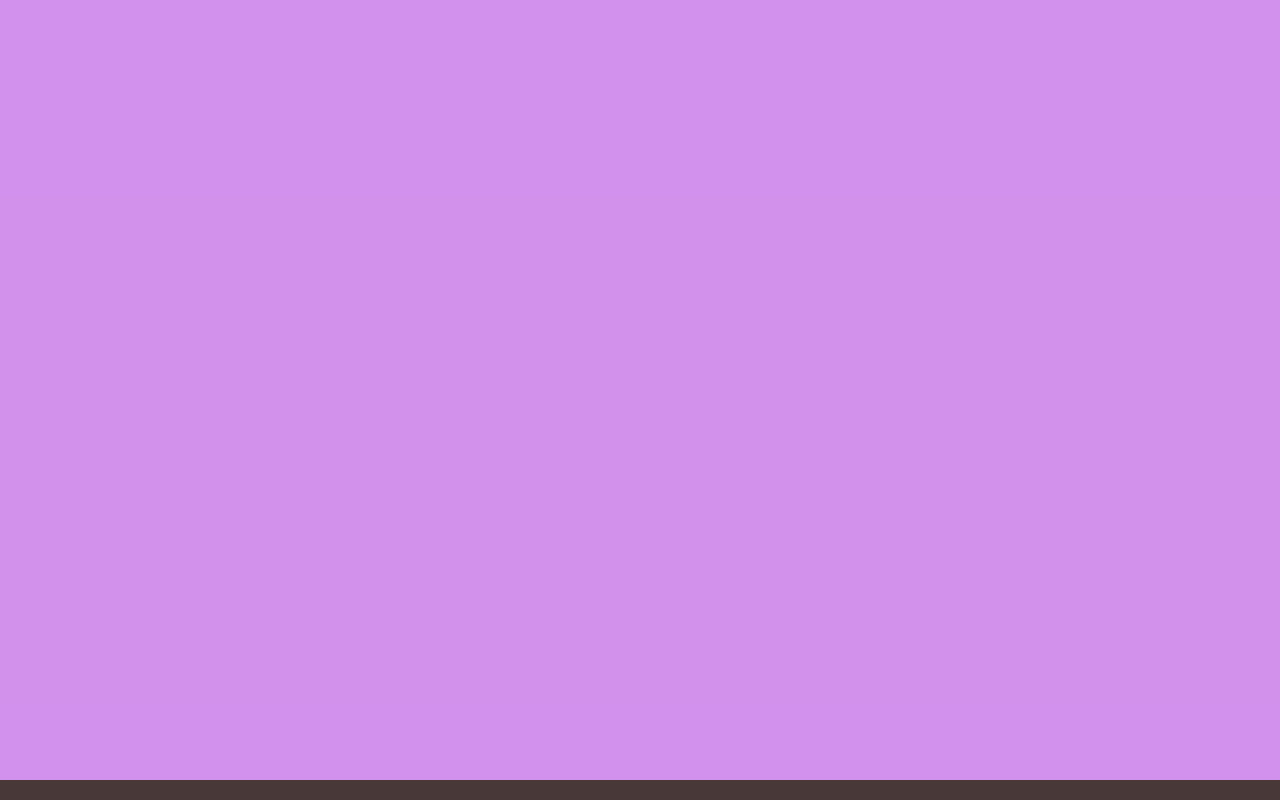
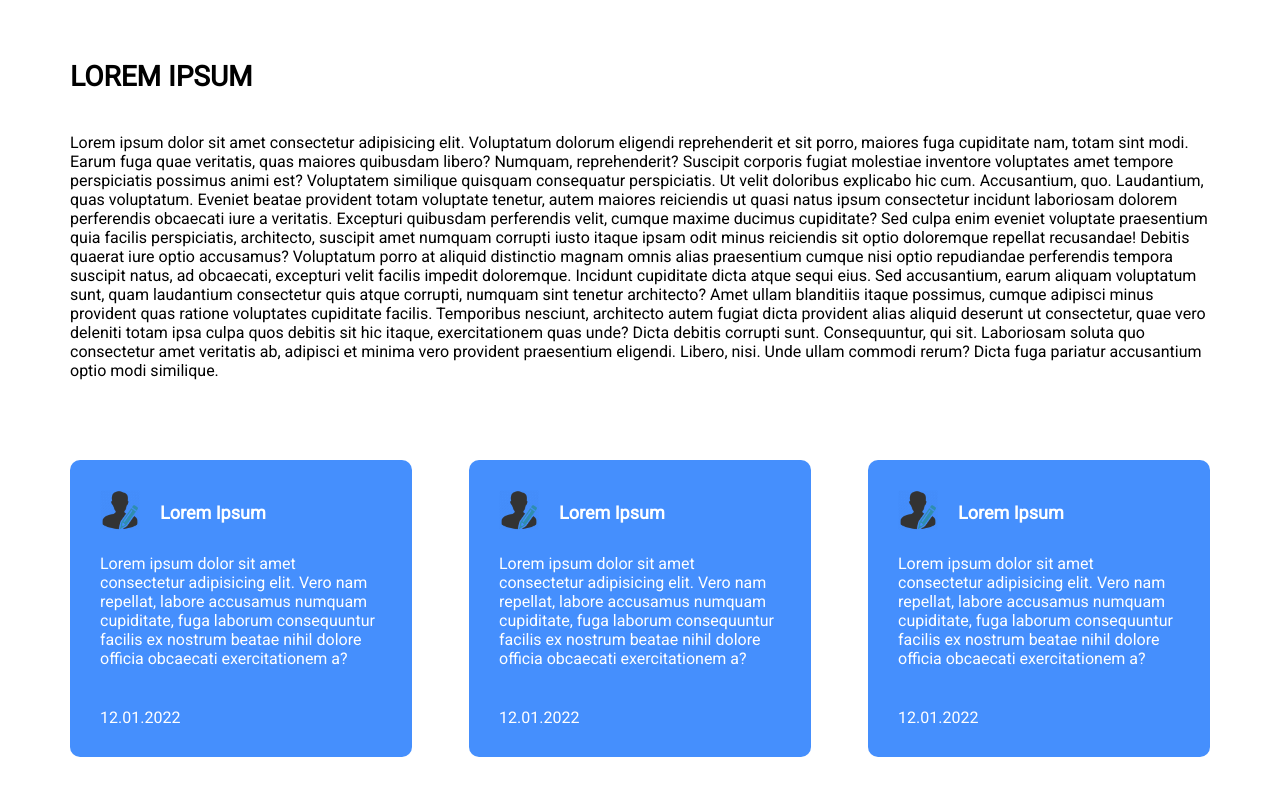
Before and after one commit to dworker863/stroy-site, a Next.js app: page / in a window 1280 px wide. Shown: the part 820-1620 px from the top of the page. Built offline with nearby package versions, Linux system fonts and the light colour scheme.

Commit message:
Added CardReview component

```diff
--- /dev/null
+++ b/components/Blocks/CardReview/CardReview.tsx
@@ -0,0 +1,37 @@
+import Image from 'next/image';
+import React, { FC } from 'react';
+import {
+  StyledAuthorName,
+  StyledAuthorPhoto,
+  StyledCardAuthor,
+  StyledCardDate,
+  StyledCardMessage,
+  StyledCardReview,
+} from './StyledCardReview';
+
+const CardReview: FC = () => {
+  return (
+    <StyledCardReview>
+      <StyledCardAuthor>
+        <StyledAuthorPhoto>
+          <Image
+            src="/images/author-photo.png"
+            alt="Author"
+            width={40}
+            height={40}
+          />
+        </StyledAuthorPhoto>
+        <StyledAuthorName>Lorem ipsum</StyledAuthorName>
+      </StyledCardAuthor>
+      <StyledCardMessage>
+        Lorem ipsum dolor sit amet consectetur adipisicing elit. Vero nam
+        repellat, labore accusamus numquam cupiditate, fuga laborum consequuntur
+        facilis ex nostrum beatae nihil dolore officia obcaecati exercitationem
+        a?
+      </StyledCardMessage>
+      <StyledCardDate>12.01.2022</StyledCardDate>
+    </StyledCardReview>
+  );
+};
+
+export default CardReview;
--- /dev/null
+++ b/components/Blocks/CardReview/StyledCardReview.ts
@@ -0,0 +1,34 @@
+import styled from 'styled-components';
+
+export const StyledCardReview = styled.div`
+  display: flex;
+  flex-direction: column;
+  width: 30%;
+  padding: 30px;
+  border-radius: 10px;
+  color: #fff;
+  background-color: ${({ theme }) => theme.colors.secondary};
+`;
+
+export const StyledCardAuthor = styled.div`
+  display: flex;
+  align-items: center;
+  margin-bottom: 20px;
+`;
+
+export const StyledCardStars = styled.div``;
+
+export const StyledAuthorName = styled.h3`
+  text-transform: capitalize;
+  font-size: 18px;
+`;
+
+export const StyledAuthorPhoto = styled.div`
+  margin-right: 20px;
+`;
+
+export const StyledCardMessage = styled.p`
+  margin-bottom: 40px;
+`;
+
+export const StyledCardDate = styled.p``;
--- a/components/Blocks/Container/Container.tsx
+++ b/components/Blocks/Container/Container.tsx
@@ -1,8 +1,9 @@
-import React, { ReactNode } from 'react';
+import React, { FC, ReactNode } from 'react';
+import { IContainer } from './IContainer';
 import { StyledContainer } from './StyledContainer';
 
-const Container = ({ children }: { children: ReactNode }) => {
-  return <StyledContainer>{children}</StyledContainer>;
+const Container: FC<IContainer> = ({ children, column }) => {
+  return <StyledContainer column={column}>{children}</StyledContainer>;
 };
 
 export default Container;
--- /dev/null
+++ b/components/Blocks/Container/IContainer.ts
@@ -0,0 +1,10 @@
+import React from 'react';
+
+export interface IContainer {
+  children: React.ReactNode;
+  column?: boolean;
+}
+
+export interface IStyledContainer {
+  column?: boolean;
+}
--- a/components/Blocks/Container/StyledContainer.ts
+++ b/components/Blocks/Container/StyledContainer.ts
@@ -1,10 +1,17 @@
-import styled from 'styled-components';
+import styled, { css } from 'styled-components';
+import { IContainer } from './IContainer';
 
-export const StyledContainer = styled.div`
+export const StyledContainer = styled.div<IContainer>`
   display: flex;
   justify-content: space-between;
   width: 1320px;
   margin: 0 auto;
+
+  ${({ column }) =>
+    column &&
+    css`
+      flex-direction: column;
+    `}
 
   @media (max-width: 1400px) {
     width: 1140px;
--- a/pages/StyledHome.ts
+++ b/pages/StyledHome.ts
@@ -1,6 +1,22 @@
 import styled from 'styled-components';
 
 export const StyledHome = styled.main`
-  height: 100vh;
-  background-color: #c573e7c7;
+  padding-top: 80px;
+  padding-bottom: 120px;
 `;
+
+export const StyledHomeTitle = styled.h2`
+  text-transform: uppercase;
+  font-size: 28px;
+  margin-top: 0;
+  margin-bottom: 40px;
+`;
+
+export const StyledHomeDesc = styled.p`
+  margin-bottom: 80px;
+`;
+
+export const StyledReviews = styled.div`
+  display: flex;
+  justify-content: space-between;
+`;
--- a/pages/index.tsx
+++ b/pages/index.tsx
@@ -1,5 +1,54 @@
-import { StyledHome } from './StyledHome';
+import CardReview from '../components/Blocks/CardReview/CardReview';
+import Container from '../components/Blocks/Container/Container';
+import {
+  StyledHome,
+  StyledHomeDesc,
+  StyledHomeTitle,
+  StyledReviews,
+} from './StyledHome';
 
 export default function Home() {
-  return <StyledHome>Main</StyledHome>;
+  return (
+    <StyledHome>
+      <Container column>
+        <StyledHomeTitle>Lorem ipsum</StyledHomeTitle>
+        <StyledHomeDesc>
+          Lorem ipsum dolor sit amet consectetur adipisicing elit. Voluptatum
+          dolorum eligendi reprehenderit et sit porro, maiores fuga cupiditate
+          nam, totam sint modi. Earum fuga quae veritatis, quas maiores
+          quibusdam libero? Numquam, reprehenderit? Suscipit corporis fugiat
+          molestiae inventore voluptates amet tempore perspiciatis possimus
+          animi est? Voluptatem similique quisquam consequatur perspiciatis. Ut
+          velit doloribus explicabo hic cum. Accusantium, quo. Laudantium, quas
+          voluptatum. Eveniet beatae provident totam voluptate tenetur, autem
+          maiores reiciendis ut quasi natus ipsum consectetur incidunt
+          laboriosam dolorem perferendis obcaecati iure a veritatis. Excepturi
+          quibusdam perferendis velit, cumque maxime ducimus cupiditate? Sed
+          culpa enim eveniet voluptate praesentium quia facilis perspiciatis,
+          architecto, suscipit amet numquam corrupti iusto itaque ipsam odit
+          minus reiciendis sit optio doloremque repellat recusandae! Debitis
+          quaerat iure optio accusamus? Voluptatum porro at aliquid distinctio
+          magnam omnis alias praesentium cumque nisi optio repudiandae
+          perferendis tempora suscipit natus, ad obcaecati, excepturi velit
+          facilis impedit doloremque. Incidunt cupiditate dicta atque sequi
+          eius. Sed accusantium, earum aliquam voluptatum sunt, quam laudantium
+          consectetur quis atque corrupti, numquam sint tenetur architecto? Amet
+          ullam blanditiis itaque possimus, cumque adipisci minus provident quas
+          ratione voluptates cupiditate facilis. Temporibus nesciunt, architecto
+          autem fugiat dicta provident alias aliquid deserunt ut consectetur,
+          quae vero deleniti totam ipsa culpa quos debitis sit hic itaque,
+          exercitationem quas unde? Dicta debitis corrupti sunt. Consequuntur,
+          qui sit. Laboriosam soluta quo consectetur amet veritatis ab, adipisci
+          et minima vero provident praesentium eligendi. Libero, nisi. Unde
+          ullam commodi rerum? Dicta fuga pariatur accusantium optio modi
+          similique.
+        </StyledHomeDesc>
+        <StyledReviews>
+          <CardReview />
+          <CardReview />
+          <CardReview />
+        </StyledReviews>
+      </Container>
+    </StyledHome>
+  );
 }
```
Also changed, not shown: public/images/author-photo.png (added).
